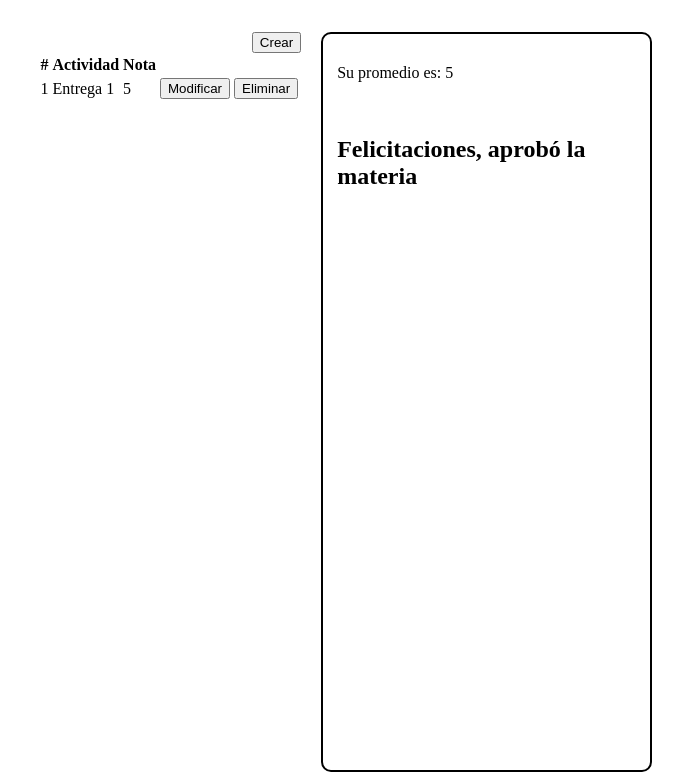
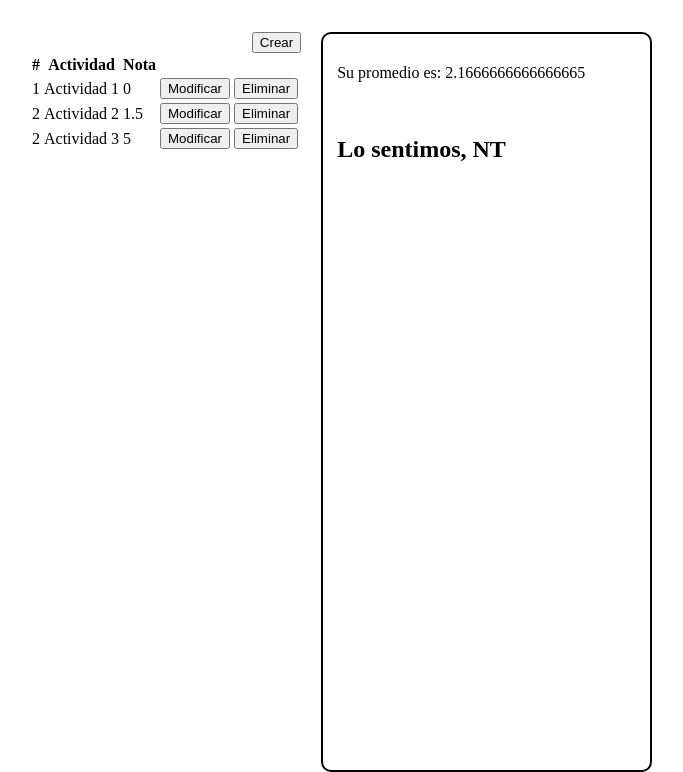
Before and after one commit to CesarAlejandroMA/notas_app, a plain HTML site: page index.html in a window 1280 px wide. Shown: the part 56-828 px from the top of the page, without its empty margins (494-1177 px from the left). Drawn offline with Linux system fonts and the light colour scheme.

Commit message:
Implementación de JavaScript en la página web

```diff
--- a/index.html
+++ b/index.html
@@ -13,7 +13,7 @@
         <h1 class="titulo">Notas</h1>
         <article class="notas-content">
             <button>Crear</button>
-            <table>
+            <table id="promediosTb">
                 <thead>
                     <tr>
                         <th>#</th>
@@ -36,9 +36,9 @@
             </table>
         </article>
         <article class="promedio-content">
-            <p>Su promedio es: 5</p>
+            <p id="promedioText">Su promedio es: 5</p>
             <br>
-            <h2>Felicitaciones, aprobó la materia</h2>
+            <h2 id="mensajeNota">Felicitaciones, aprobó la materia</h2>
         </article>
     </section>
     <section class="modal-content close-modal">
@@ -60,6 +60,7 @@
             </form>
         </article>
     </section>
+    <script src="js/promedio.js"></script>
 </body>
 
 </html>
--- /dev/null
+++ b/js/promedio.js
@@ -0,0 +1,39 @@
+let actividades = [
+    {id: 1, nombre: 'Actividad 1', nota: 0},
+    {id: 2, nombre: 'Actividad 2', nota: 1.5},
+    {id: 2, nombre: 'Actividad 3', nota: 5},
+];
+
+function mostrarMensaje(promedio){
+    let mensaje = promedio >=3?
+    'Felicitaciones, aprobó':
+    'Lo sentimos, NT';
+    document.getElementById('mensajeNota').innerText = mensaje;
+}
+
+function mostrarActividades(){
+    let filas ='';
+    let sumatoria = 0;
+    for(let actividad of actividades){
+        filas += '<tr>';
+        filas += '  <td>' +actividad.id+ '</td>';
+        filas += '  <td>' +actividad.nombre+ '</td>';
+        filas += '  <td>' +actividad.nota+ '</td>';
+        filas += '  <td>';
+        filas += '      <button>Modificar</button>';
+        filas += '      <button>Eliminar</button>';
+        filas += '  </td>';
+        filas += '</tr>';
+        sumatoria += actividad.nota;
+    }
+    let promedio = sumatoria/actividades.length;
+    document.getElementById('promediosTb')
+        .getElementsByTagName('tbody')[0]
+        .innerHTML = filas;
+    document.getElementById('promedioText')
+    .innerText = 'Su promedio es: ' + promedio;
+    mostrarMensaje(promedio);
+}
+
+
+mostrarActividades();
```
